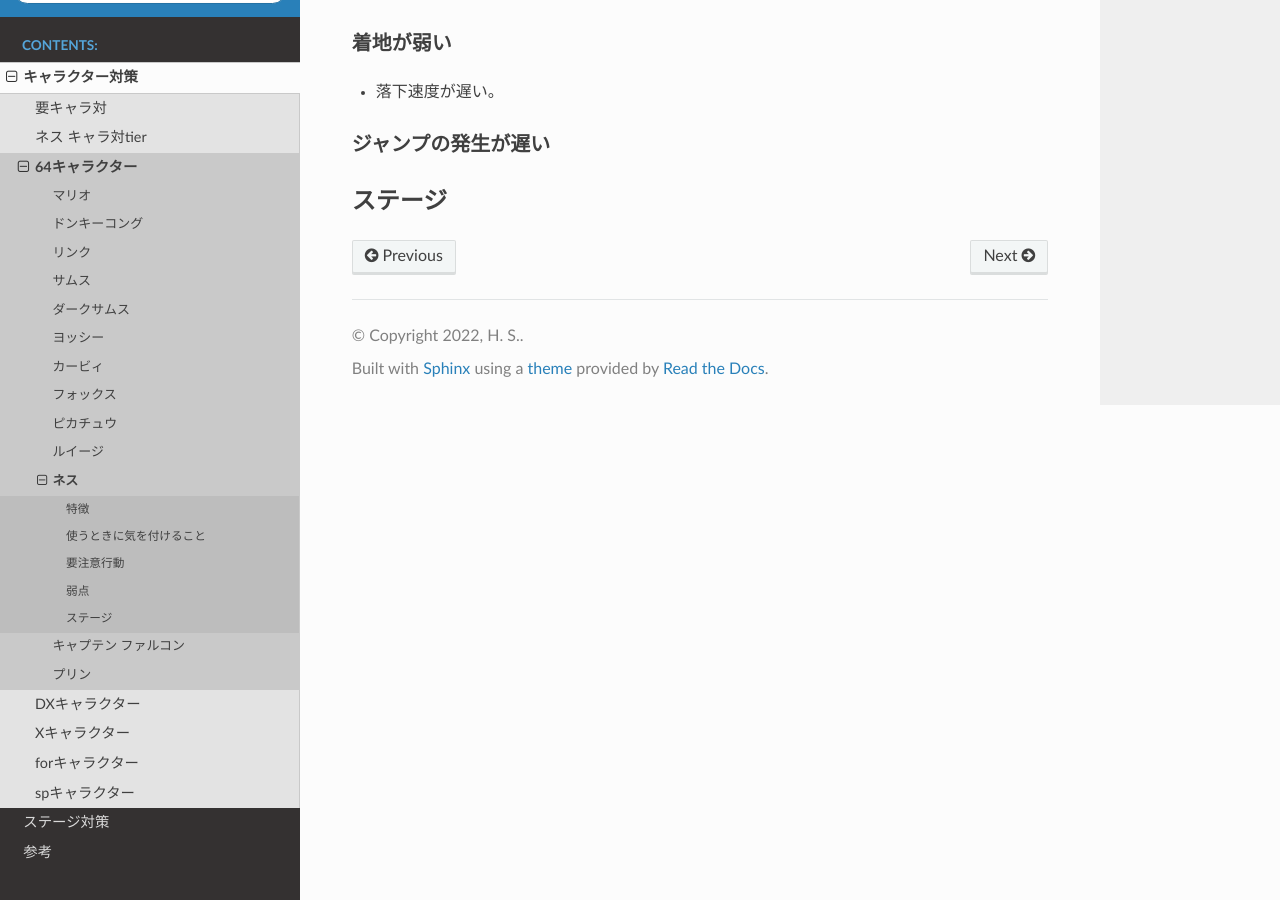
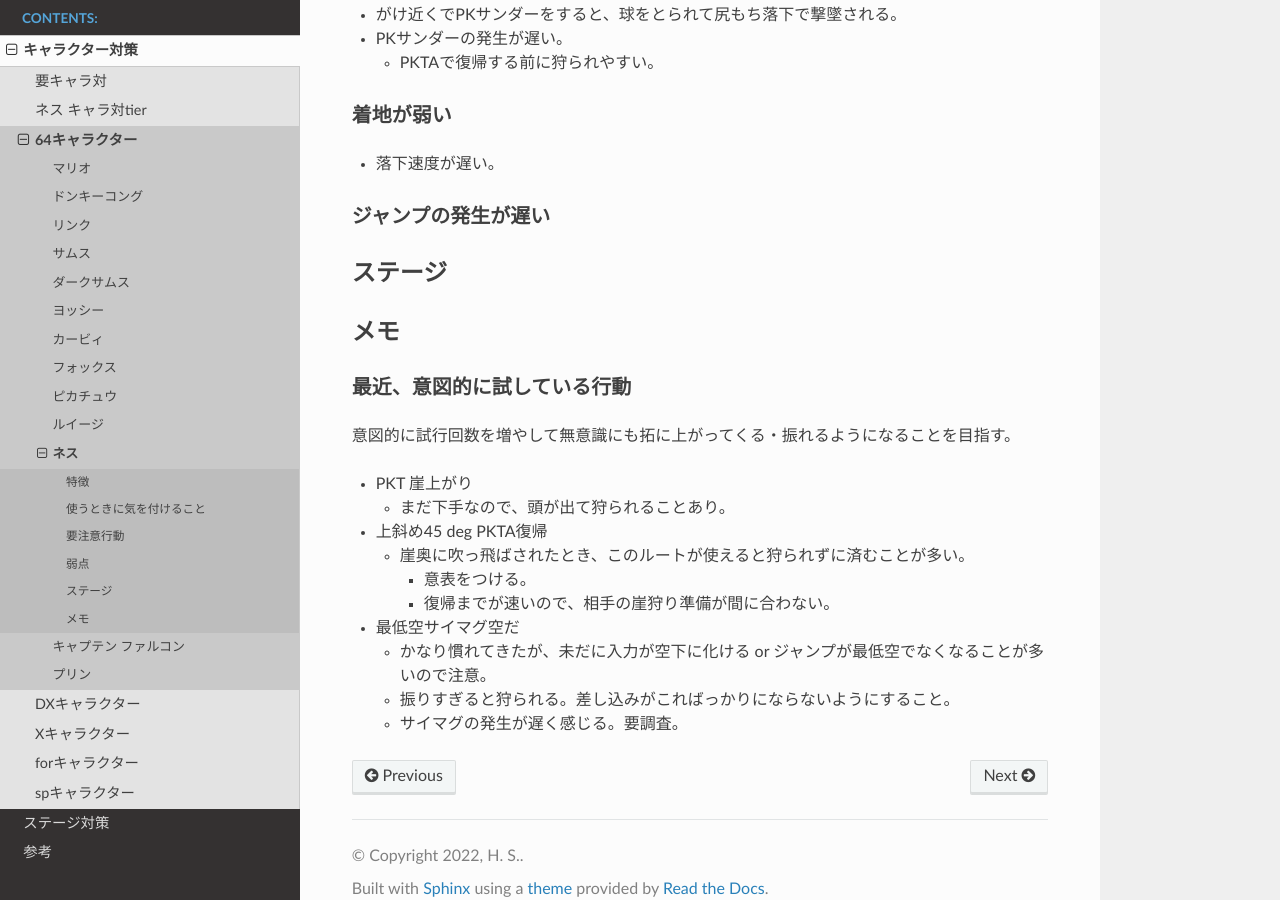
Before and after one commit to sweeight/smash-brothers-ultimate, a Sphinx documentation site: the page built from docs/source/character/64/10_ness.md, in a window 1280 px wide and 900 px high, scrolled down 1797 px. Built offline with Sphinx 7.4.7 and the Read the Docs theme 2.0.0, drawn with Linux system fonts in a browser that asks for light colours; some of the changed text lies outside the part shown.

Commit message:
update docs

```diff
--- a/docs/source/character/64/10_ness.md
+++ b/docs/source/character/64/10_ness.md
@@ -18,6 +18,9 @@
 - 崖はじで隙の多い地上PKFを振らない。
 - 相手が崖はじ、自分が中央の位置取りのとき、大ジャンプサイマグをしない。下をくぐられて、相手が真ん中に戻ってしまう。
 - 復帰狩りが強いキャラが相手のとき、復帰拓は多く見せて相手の判断を遅らせるようにする。PKTばかりで復帰していると、迷わずPKTを狩りに突っ込んでくるようになってしまう。移動回避なども見せる。移動回避のときに突っ込んでしまうと、崖展開が逆転して相手が不利状況になる。そのため、相手が突っ込むか少し迷う、
+- ガーキャン空Nを振りまくっているが大丈夫?困ることがないか調べる。
+- ステステ多すぎかも。無駄にライン下げてるかつ次の行動への出だしが遅れている。
+- 引きステもう少し減らしたほうがいいかも。その場回避でDA透かしの拓を代わりに増やす?
 
 ## 要注意行動
 
@@ -76,3 +79,19 @@
 ### ジャンプの発生が遅い
 
 ## ステージ
+
+## メモ
+
+### 最近、意図的に試している行動
+意図的に試行回数を増やして無意識にも拓に上がってくる・振れるようになることを目指す。
+
+- PKT 崖上がり
+    - まだ下手なので、頭が出て狩られることあり。
+- 上斜め45 deg PKTA復帰
+    - 崖奥に吹っ飛ばされたとき、このルートが使えると狩られずに済むことが多い。
+        - 意表をつける。
+        - 復帰までが速いので、相手の崖狩り準備が間に合わない。
+- 最低空サイマグ空だ
+    - かなり慣れてきたが、未だに入力が空下に化ける or ジャンプが最低空でなくなることが多いので注意。
+    - 振りすぎると狩られる。差し込みがこればっかりにならないようにすること。
+    - サイマグの発生が遅く感じる。要調査。
```
Also changed, not shown: docs/source/character/ness/tier.md (+9 -1 lines).
